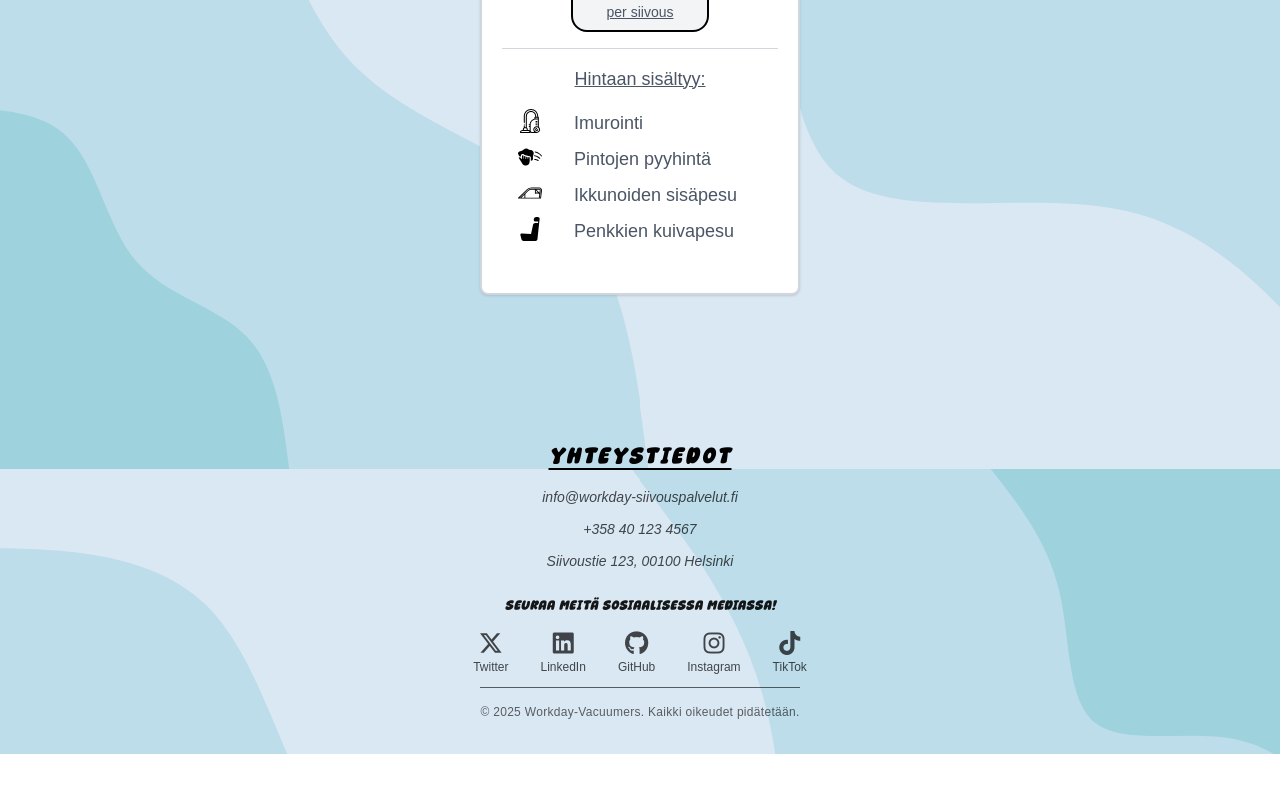
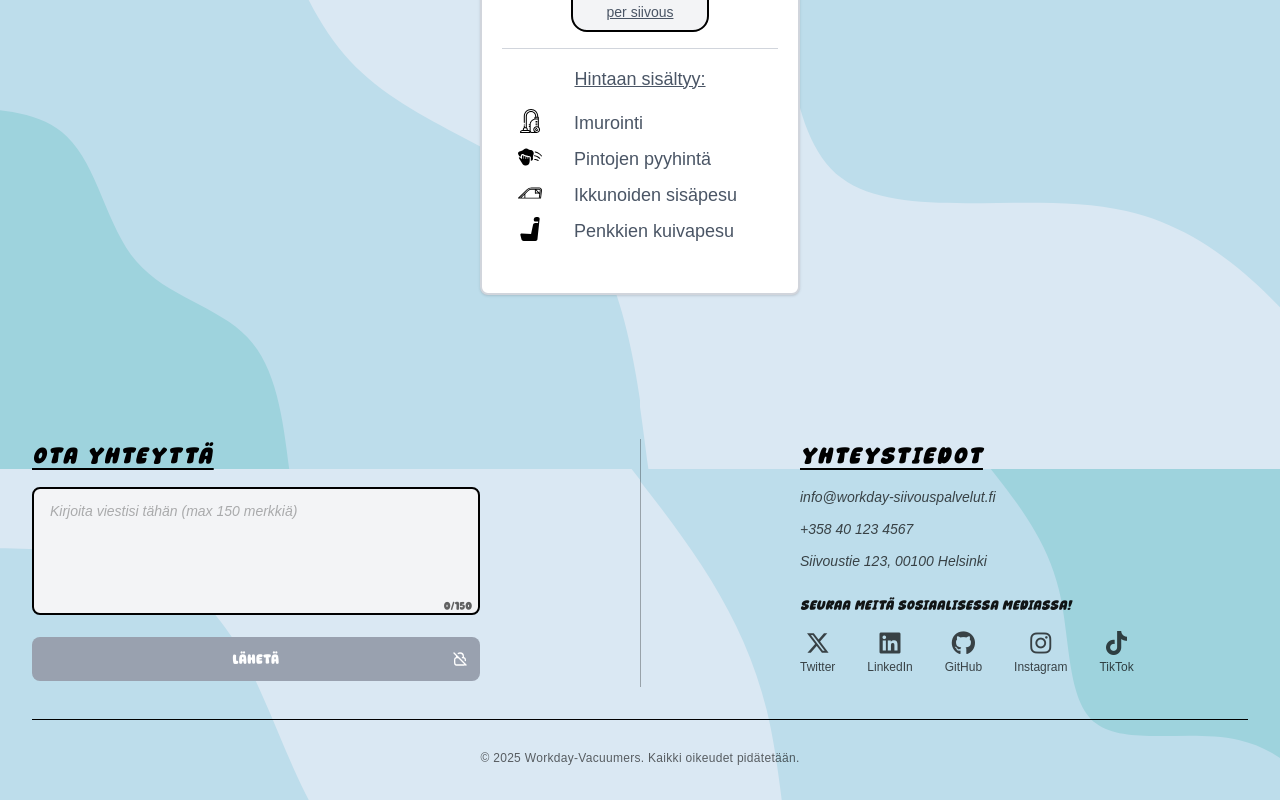
Before and after one commit to Tartsi/Fullstack-projekti, a React (Vite) app in the folder frontend/: page / in a window 1280 px wide. Shown: the part 4331-5131 px from the top of the page. Before the commit the page ends 5085 px from the top, so only its background shows below. Built offline with nearby package versions, Linux system fonts and the light colour scheme.

Commit message:
#37, #41, Add new Contact-us-form to Footer

```diff
--- a/frontend/src/components/Footer.jsx
+++ b/frontend/src/components/Footer.jsx
@@ -1,5 +1,7 @@
-import React from "react";
+import React, { useState, useEffect, useRef } from "react";
 import { useLanguage } from "../i18n/LanguageContext";
+import lockSlashIcon from "../assets/icons/lock-slash-svgrepo-com.svg";
+import unlockIcon from "../assets/icons/unlock-svgrepo-com.svg";
 
 /**
  * Footer component that renders a website footer section with contact information,
@@ -16,6 +18,36 @@ import { useLanguage } from "../i18n/LanguageContext";
  */
 const Footer = () => {
   const { t } = useLanguage();
+  const [message, setMessage] = useState("");
+  const [isSubmitting, setIsSubmitting] = useState(false);
+  const [submitStatus, setSubmitStatus] = useState(null); // null, 'success', 'error'
+  const [isVisible, setIsVisible] = useState(false);
+  const sectionRef = useRef(null);
+
+  // IntersectionObserver for animation trigger
+  useEffect(() => {
+    const observer = new IntersectionObserver(
+      ([entry]) => {
+        if (entry.isIntersecting) {
+          // Add 0.5 second delay before triggering animations
+          setTimeout(() => {
+            setIsVisible(true);
+          }, 500);
+          observer.disconnect(); // Stop observing once triggered
+        }
+      },
+      {
+        threshold: 0.1,
+        rootMargin: "0px 0px -200px 0px",
+      }
+    );
+
+    if (sectionRef.current) {
+      observer.observe(sectionRef.current);
+    }
+
+    return () => observer.disconnect();
+  }, []);
 
   // Social media configuration to reduce repetition
   const socialMediaLinks = [
@@ -33,35 +65,175 @@ const Footer = () => {
     t("footer.address"),
   ];
 
-  // Common hover effect classes
+  // Common hover effect classes (slowed down by 25% more: 300ms → 500ms → 625ms)
   const socialLinkClasses =
-    "flex flex-col items-center hover:scale-110 transform transition-transform duration-300 opacity-70 hover:opacity-100";
+    "flex flex-col items-center hover:scale-110 transform transition-transform duration-[625ms] opacity-70 hover:opacity-100";
+
+  // Check if submit button should be disabled
+  const isButtonDisabled = isSubmitting || !message.trim();
+
+  // Handle form submission
+  const handleSubmit = async (e) => {
+    e.preventDefault();
+
+    // Frontend validation
+    const trimmedMessage = message.trim();
+    if (!trimmedMessage) {
+      setSubmitStatus("error");
+      return;
+    }
+
+    if (trimmedMessage.length > 150) {
+      setSubmitStatus("error");
+      return;
+    }
+
+    // Basic XSS protection - remove potentially dangerous characters
+    const sanitizedMessage = trimmedMessage
+      .replace(/<script\b[^<]*(?:(?!<\/script>)<[^<]*)*<\/script>/gi, "")
+      .replace(/<[^>]*>/g, "")
+      .replace(/javascript:/gi, "")
+      .replace(/on\w+\s*=/gi, "");
+
+    setIsSubmitting(true);
+    setSubmitStatus(null);
+
+    try {
+      // Simulate form submission (replace with actual API call later)
+      await new Promise((resolve) => setTimeout(resolve, 1500));
+
+      // For now, just show success and clear form
+      setSubmitStatus("success");
+      setMessage("");
+
+      // Clear success message after 3 seconds
+      setTimeout(() => setSubmitStatus(null), 3000);
+    } catch (error) {
+      setSubmitStatus("error");
+    } finally {
+      setIsSubmitting(false);
+    }
+  };
+
+  // Handle message input change
+  const handleMessageChange = (e) => {
+    const value = e.target.value;
+    if (value.length <= 150) {
+      setMessage(value);
+      if (submitStatus === "error") {
+        setSubmitStatus(null);
+      }
+    }
+  };
 
   return (
-    <footer id="footer" className="text-black py-8 font-light">
+    <footer ref={sectionRef} id="footer" className="text-black py-8 font-light">
       <div className="max-w-screen-xl mx-auto px-8">
-        {/* Large Centered Contact Header */}
-        <div className="text-center mb-4">
+        {/* Main Content Container - Responsive Layout */}
+        <div className="flex flex-col lg:flex-row lg:items-start lg:justify-between gap-8 lg:gap-12">
+          {/* Contact Us Form - Left side on large screens, top on small screens */}
+          <div
+            className={`flex-1 lg:max-w-md w-1/2 mx-auto lg:mx-0 transition-all duration-[1250ms] ${
+              isVisible
+                ? "opacity-100 translate-y-0 lg:translate-x-0"
+                : "opacity-0 translate-y-8 lg:translate-x-[-50px]"
+            }`}
+          >
+            <div className="text-center lg:text-left mb-4">
               <h2 className="text-2xl tracking-widest uppercase italic underline decoration-2 underline-offset-4 font-cottage">
-            {t("footer.contact")}
+                {t("footer.contactUs.title")}
               </h2>
             </div>
 
+            <form onSubmit={handleSubmit} className="space-y-4 w-full">
+              <div className="relative">
+                <textarea
+                  value={message}
+                  onChange={handleMessageChange}
+                  placeholder={t("footer.contactUs.placeholder")}
+                  className="w-full h-32 px-4 py-3 bg-gray-100 border-2 border-black rounded-lg resize-none
+                           focus:outline-none focus:ring-2 focus:ring-black focus:border-transparent
+                           transition-all duration-[375ms] text-sm font-body
+                           placeholder:opacity-60 placeholder:italic"
+                  disabled={isSubmitting}
+                />
+                <div className="absolute bottom-2 right-2 text-xs opacity-60">
+                  {message.length}/150
+                </div>
+              </div>
+
+              <button
+                type="submit"
+                disabled={isButtonDisabled}
+                className={`w-full py-3 px-6 bg-black text-white rounded-lg relative
+                         transition-all duration-[625ms] text-sm font-cottage tracking-wide uppercase
+                         ${
+                           !isButtonDisabled
+                             ? "hover:bg-gray-800 transform hover:scale-105"
+                             : "bg-gray-400 cursor-not-allowed"
+                         }`}
+              >
+                <span className="flex items-center justify-center">
+                  {isSubmitting ? "..." : t("footer.contactUs.submit")}
+                  <img
+                    src={isButtonDisabled ? lockSlashIcon : unlockIcon}
+                    alt={isButtonDisabled ? "Locked" : "Unlocked"}
+                    className="absolute right-3 w-4 h-4 transition-all duration-[375ms] filter invert"
+                  />
+                </span>
+              </button>
+
+              {/* Status Messages */}
+              {submitStatus && (
+                <div
+                  className={`text-center text-sm italic transition-opacity duration-[375ms] ${
+                    submitStatus === "success"
+                      ? "text-green-600"
+                      : "text-red-600"
+                  }`}
+                >
+                  {submitStatus === "success"
+                    ? t("footer.contactUs.success")
+                    : t("footer.contactUs.error")}
+                </div>
+              )}
+            </form>
+          </div>
+
+          {/* Vertical Separator Pillar - Only visible on large screens */}
+          <div
+            className={`hidden lg:block w-px bg-black opacity-30 self-stretch min-h-[200px] transition-all duration-[1250ms] delay-[375ms] ${
+              isVisible ? "opacity-30" : "opacity-0"
+            }`}
+          ></div>
+
+          {/* Contact Information and Social Media - Right side on large screens, bottom on small screens */}
+          <div
+            className={`flex-1 lg:max-w-md w-1/2 mx-auto lg:mx-0 transition-all duration-[1250ms] delay-[625ms] ${
+              isVisible
+                ? "opacity-100 translate-y-0 lg:translate-x-0"
+                : "opacity-0 translate-y-8 lg:translate-x-[50px]"
+            }`}
+          >
             {/* Contact Information */}
-        <div className="text-center mb-6">
-          <div className="space-y-3 text-sm opacity-70 italic font-body">
+            <div className="text-center lg:text-left mb-6">
+              <h2 className="text-2xl tracking-widest uppercase italic underline decoration-2 underline-offset-4 font-cottage mb-4">
+                {t("footer.contact")}
+              </h2>
+
+              <div className="space-y-3 text-sm opacity-70 italic font-body text-center lg:text-left">
                 {contactInfo.map((info, index) => (
                   <div key={index}>{info}</div>
                 ))}
               </div>
             </div>
 
-        {/* Social Media */}
-        <div className="text-center mb-2">
+            {/* Social Media Section */}
+            <div className="text-center lg:text-left">
               <h3 className="text-sm tracking-wide uppercase italic mb-4 opacity-90 font-cottage">
                 {t("footer.followUs")}
               </h3>
-          <div className="flex justify-center space-x-8 mb-3">
+              <div className="flex justify-center lg:justify-start space-x-8 mb-3">
                 {socialMediaLinks.map((social) => (
                   <a
                     key={social.key}
@@ -79,11 +251,19 @@ const Footer = () => {
                 ))}
               </div>
             </div>
+          </div>
+        </div>
 
-        {/* Copyright */}
-        <div className="text-center">
-          <div className="inline-block text-xs tracking-wide opacity-60 border-t border-black font-body pt-4">
+        {/* Copyright - Bottom section */}
+        <div
+          className={`text-center mt-8 transition-all duration-[1250ms] delay-[875ms] ${
+            isVisible ? "opacity-100 translate-y-0" : "opacity-0 translate-y-4"
+          }`}
+        >
+          <div className="w-1/2 lg:w-full mx-auto border-t border-black border-opacity-20 pt-6">
+            <div className="inline-block text-xs tracking-wide opacity-60 font-body">
               © {new Date().getFullYear()} {t("footer.copyright")}
+            </div>
           </div>
         </div>
       </div>
--- a/frontend/src/i18n/translations.js
+++ b/frontend/src/i18n/translations.js
@@ -32,6 +32,13 @@ export const translations = {
         github: "GitHub",
         instagram: "Instagram",
         tiktok: "TikTok",
+      },
+      contactUs: {
+        title: "Ota Yhteyttä",
+        placeholder: "Kirjoita viestisi tähän (max 150 merkkiä)",
+        submit: "Lähetä",
+        success: "Viesti lähetetty onnistuneesti!",
+        error: "Viestin lähetys epäonnistui. Yritä uudelleen.",
       },
       copyright: "Workday-Vacuumers. Kaikki oikeudet pidätetään.",
     },
@@ -207,6 +214,13 @@ export const translations = {
         instagram: "Instagram",
         tiktok: "TikTok",
       },
+      contactUs: {
+        title: "Contact Us",
+        placeholder: "Write your message here (max 150 characters)",
+        submit: "Send",
+        success: "Message sent successfully!",
+        error: "Failed to send message. Please try again.",
+      },
       copyright: "Workday-Vacuumers. All rights reserved.",
     },
     // About section
```
Also changed, not shown: frontend/src/assets/icons/unlock-svgrepo-com.svg (added). Lines whose indentation alone changed are shown as unchanged.
